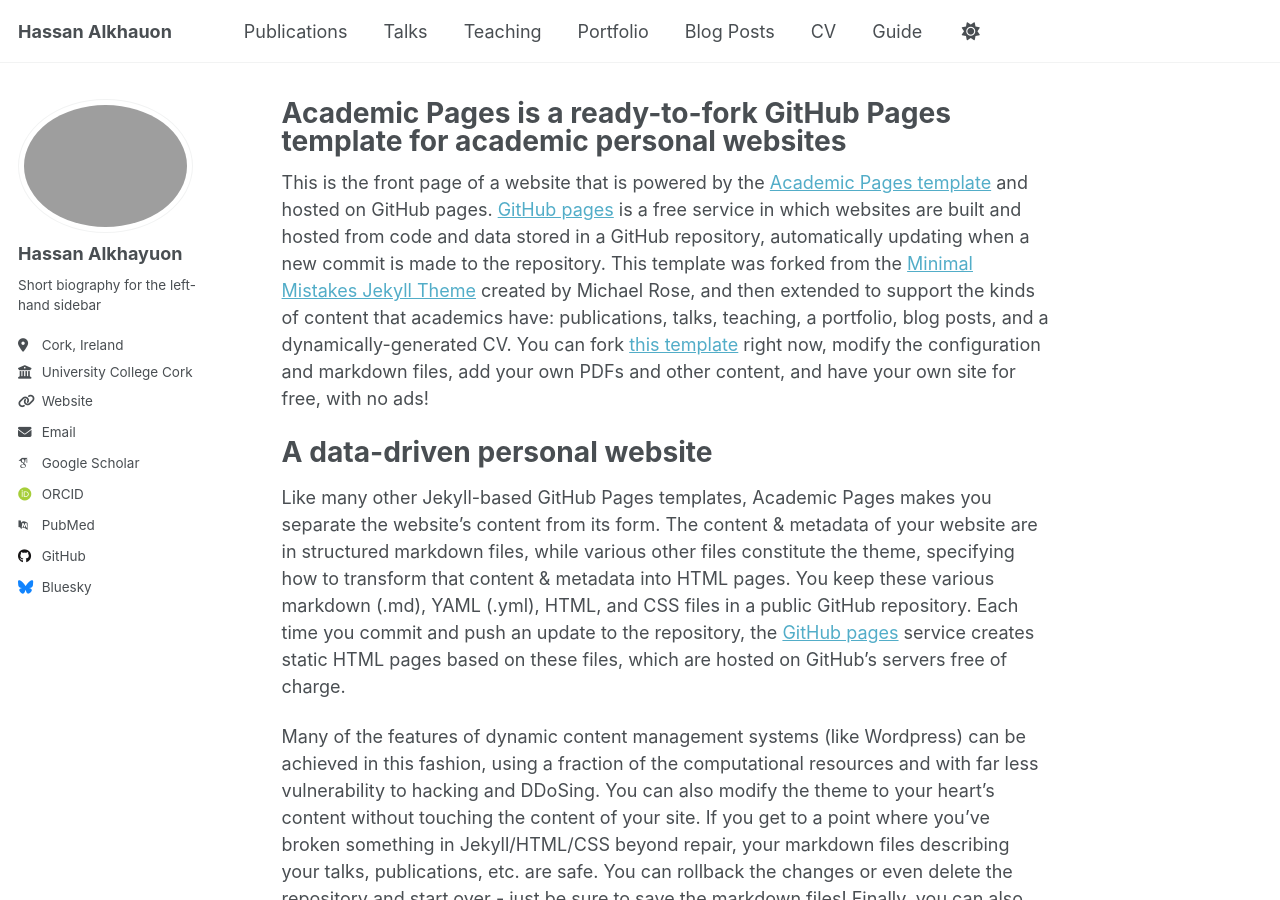
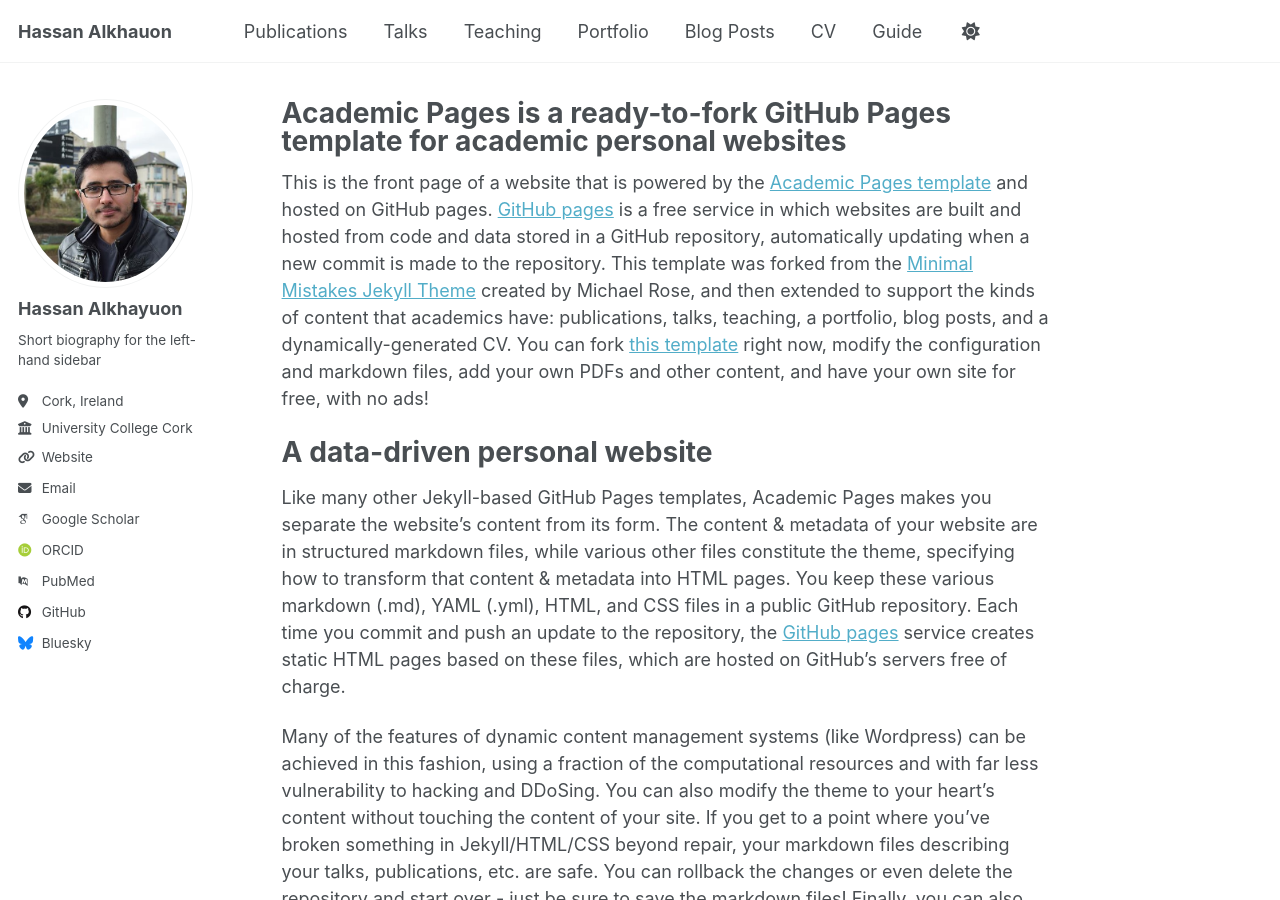
Before and after one commit to hassanalkhayuon/hassanalkhayuon.github.io, a Jekyll site: the page built from _pages/about.md, in a window 1280 px wide and 900 px high. Built offline with Jekyll 4.4.1, drawn with Linux system fonts in a browser that asks for light colours; some web fonts are replaced.

Commit message:
Update _config.yml

```diff
--- a/_config.yml
+++ b/_config.yml
@@ -22,7 +22,7 @@ repository               : "academicpages/academicpages.github.io"
 #               Additional customization can be done by editing /_includes/author-profile.html
 author:
   # Biographic information
-  avatar           : "HA_photo.ipg"
+  avatar           : "HA_photo.jpg"
   name             : "Hassan Alkhayuon"
   pronouns         : # example: "she/her"
   bio              : "Short biography for the left-hand sidebar"
```
